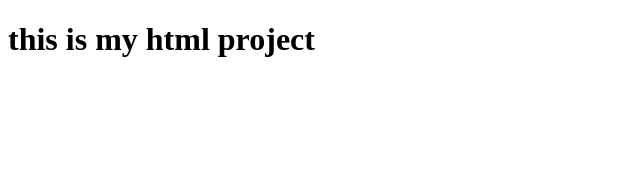
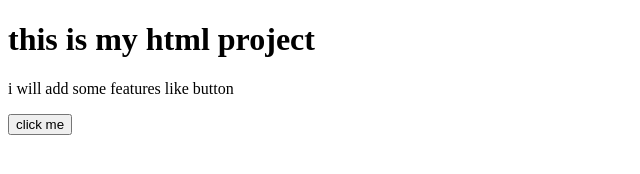
Before and after one commit to naimCheikhrouhou/html-repo, a plain HTML site: page index.html in a window 1280 px wide. Shown: the whole page, without its empty margins (0-640 px from the left). Drawn offline with Linux system fonts and the light colour scheme.

Commit message:
adding new button

```diff
--- a/index.html
+++ b/index.html
@@ -5,6 +5,8 @@
     <meta name="viewport" content="width=device-width, initial-scale=1.0" />
     <title>Document</title>
     <h1>this is my html project</h1>
+    <p>i will add some features like button</p>
+    <button>click me</button>
   </head>
   <body></body>
 </html>
```
